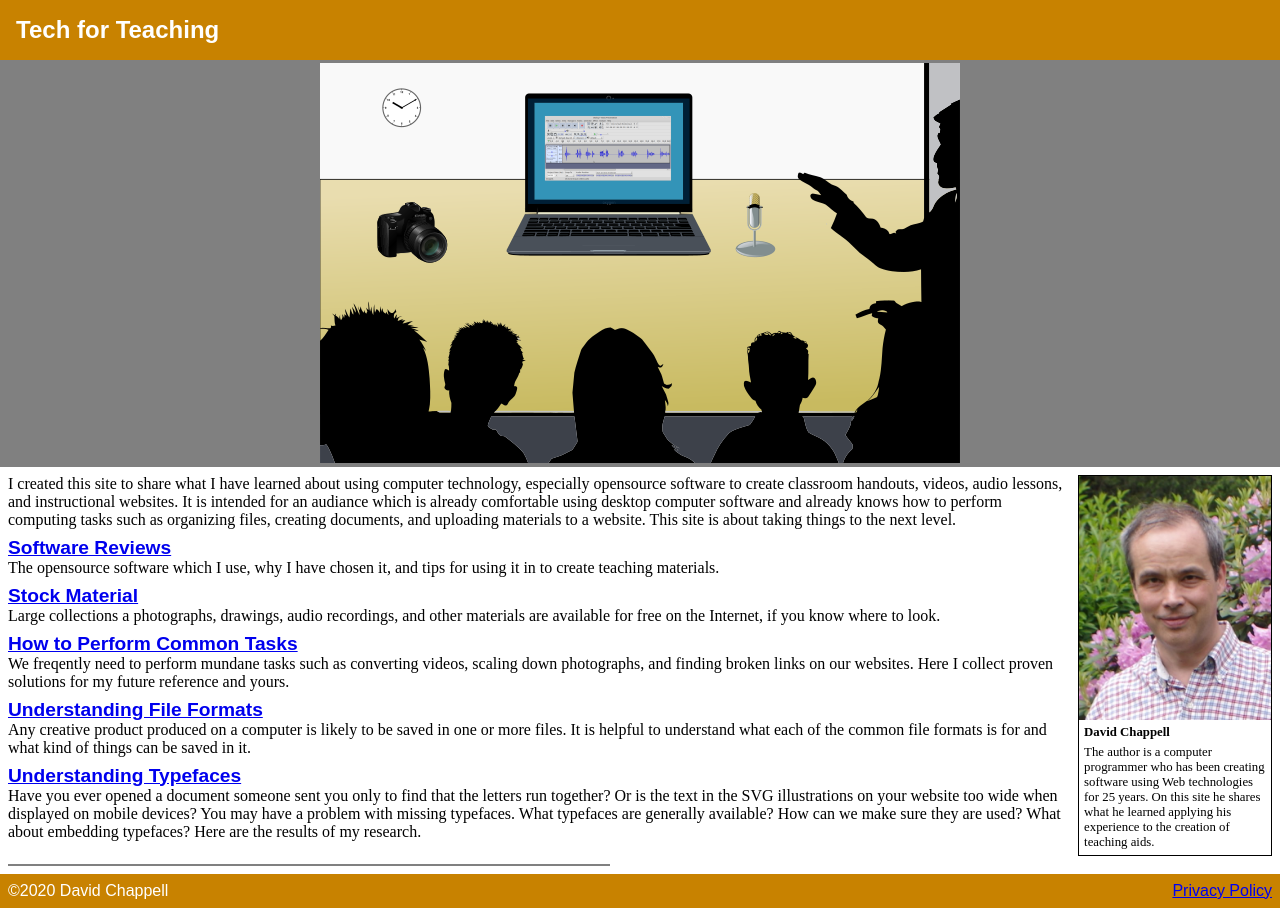
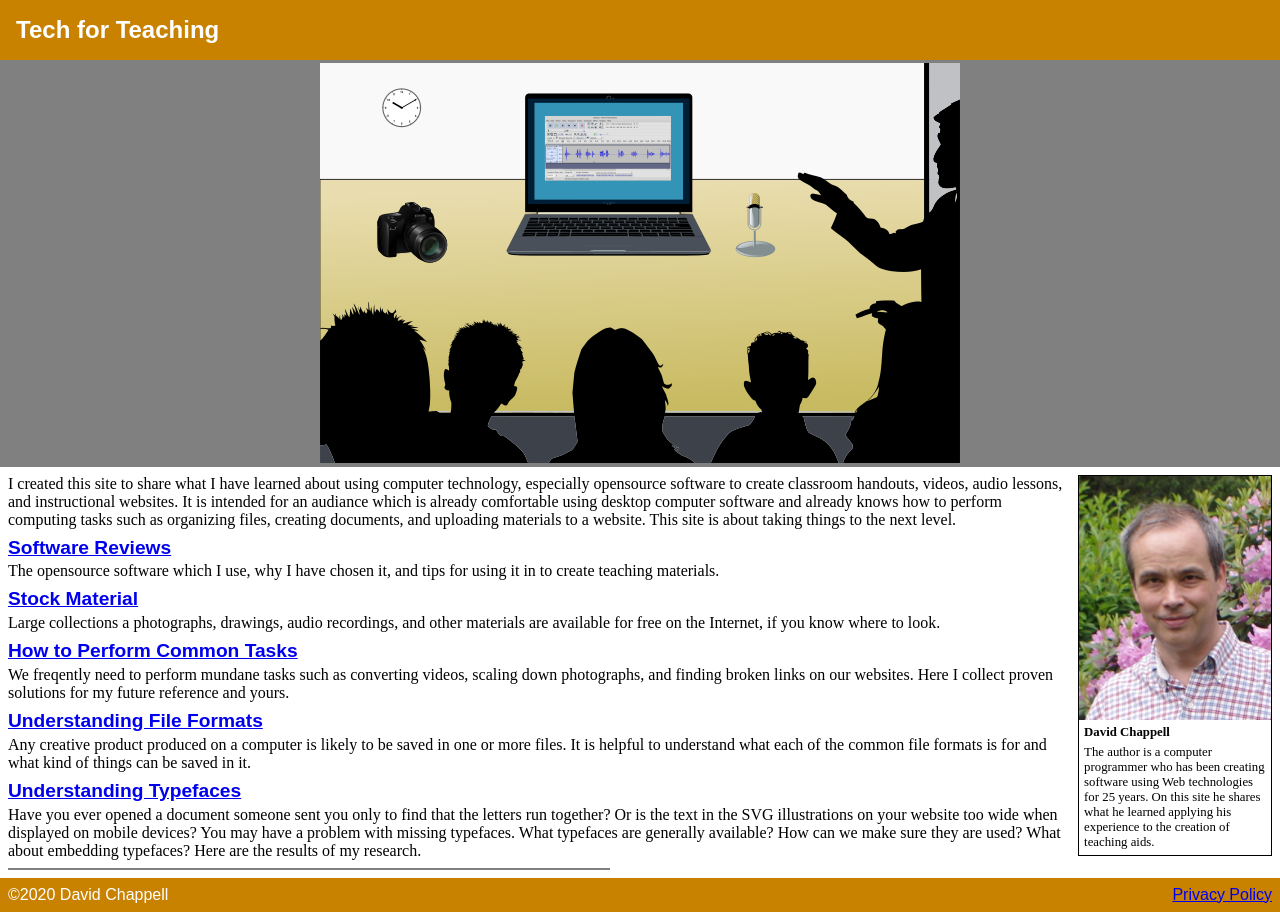
Before and after one commit to david672orford/tech-for-teaching, a Jekyll site: the page built from index.md, in a window 1280 px wide. Built offline with Jekyll 4.4.1, drawn with Linux system fonts in a browser that asks for light colours; our own code applies the rules of GitHub Pages for plain Markdown files.

```diff
--- a/assets/css/style.css
+++ b/assets/css/style.css
@@ -40,10 +40,11 @@
 	}
 H2 {
 	font-size: 120%;
+	margin-bottom: .2em;
 	}
 H3 {
 	font-size: 100%;
-	margin-top: .4em;
+	margin: .4em 0 .2em 0;
 	}
 
 P {
```
